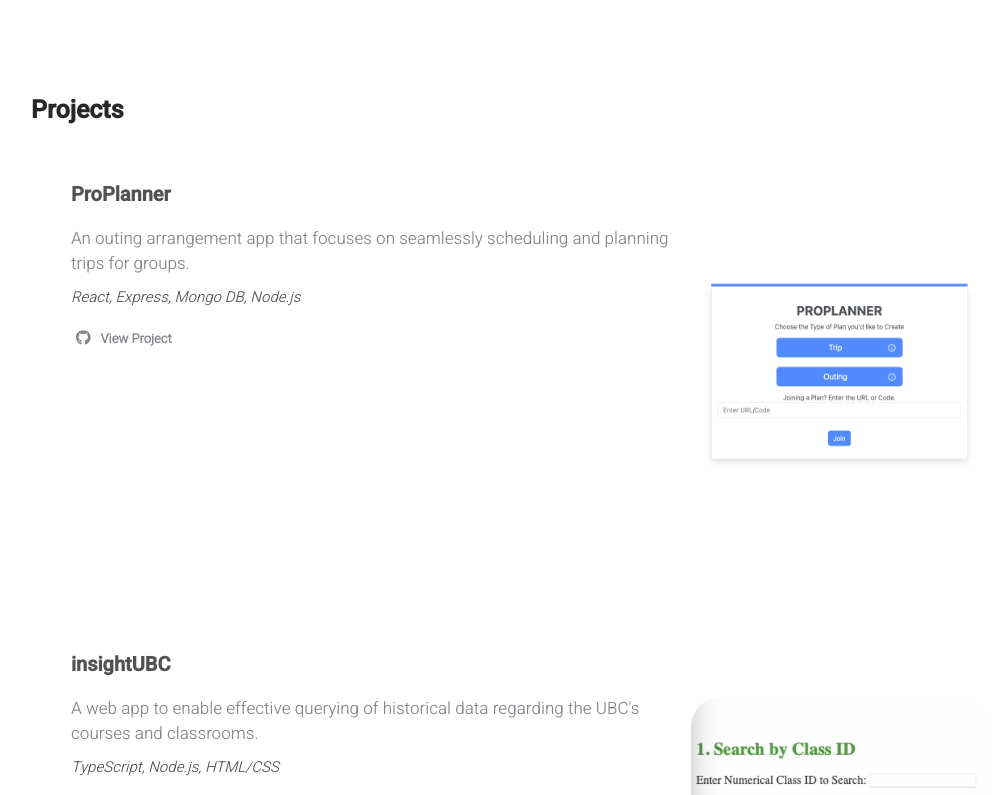
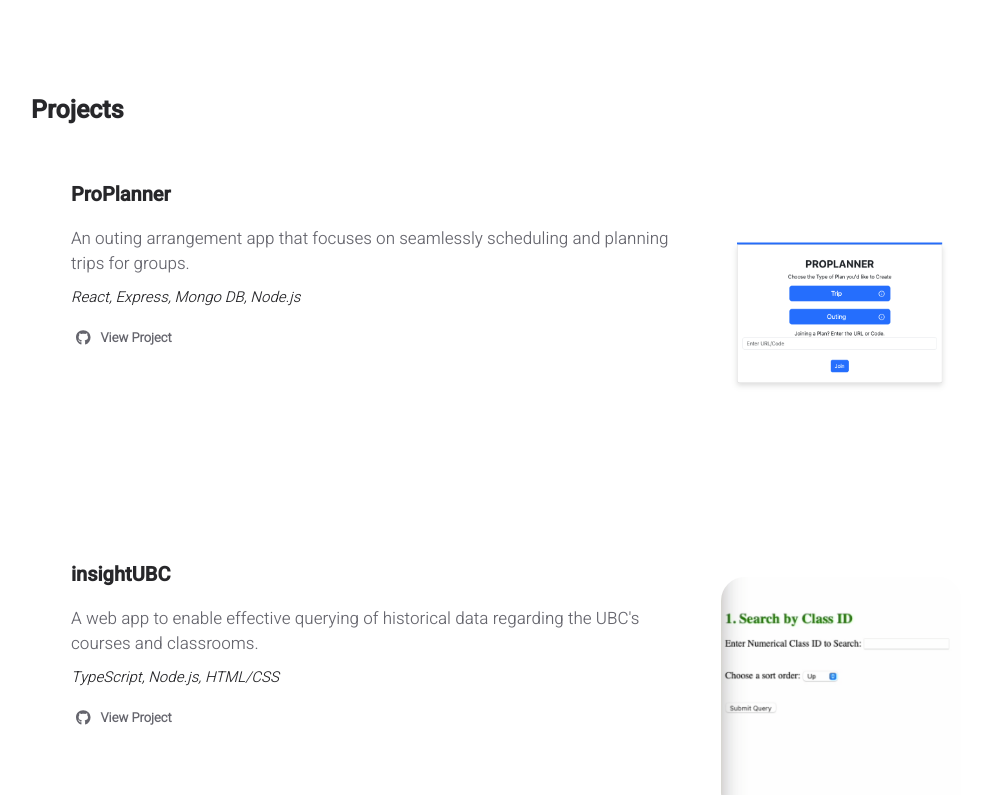
Before and after one commit to heeseop-an/personal-website, a React (Create React App) app: page / in a window 1280 px wide. Shown: the part 920-1715 px from the top of the page, without its empty margins (109-1108 px from the left). Built offline with nearby package versions, Linux system fonts and the light colour scheme.

Commit message:
fix alignment

```diff
--- a/src/components/homepage/Project.jsx
+++ b/src/components/homepage/Project.jsx
@@ -9,7 +9,7 @@ const Project = (props) => {
 
     return (
         <React.Fragment>
-            <div className="project">
+            {/*<div className="project">*/}
             <div className="project-container">
                 <div className="project-main">
                     <div className="project-left-side">
@@ -38,7 +38,7 @@ const Project = (props) => {
                     </div>
                 </div>
             </div>
-            </div>
+            {/*</div>*/}
         </React.Fragment>
     );
 };
--- a/src/components/homepage/styles/About.css
+++ b/src/components/homepage/styles/About.css
@@ -30,7 +30,7 @@
 
 .about-image-container {
 	width: 370px;
-	margin-left: 100px;
+	/*margin-left: 100px;*/
 }
 
 .about-image-wrapper {
--- a/src/components/homepage/styles/Project.css
+++ b/src/components/homepage/styles/Project.css
@@ -1,30 +1,30 @@
 @import "../../../data/globalStyles.css";
 
+.project-container:hover {
+    background: #fafafa;
+    opacity: 1;
+    transition: background-color 0.3s ease-in-out;
+}
+
+.project-container:hover .project-link {
+    color: var(--link-color);
+    transition: color 0.3s ease-in-out;
+}
+
 .project {
-    mix-blend-mode: normal;
+    /*mix-blend-mode: normal;*/
     border-radius: 20px;
     opacity: 0.8;
     height: 100%;
 }
 
-.project a {
+.project-container a {
     text-decoration: none;
-}
-
-
-.project:hover {
-    background: #fafafa;
-    opacity: 1;
-    transition: background-color 0.3s ease-in-out;
-}
-
-.project:hover .project-link {
-    color: var(--link-color);
-    transition: color 0.3s ease-in-out;
 }
 
 .project-container {
     display: flex;
+    border-radius: 20px;
     flex-direction: column;
     padding: 30px;
 }
@@ -34,22 +34,49 @@
 }
 
 .project-left-side {
-    flex-basis: 900px;
+    /*flex-basis: 900px;*/
 }
 
 .project-right-side {
     display: flex;
     flex-direction: column;
-    flex-basis: 300px;
-    align-items: center;
-    margin-top: 30px;
+    /*flex-basis: 300px;*/
+    /*align-items: center;*/
+    /*margin-top: 30px;*/
 }
 
 .project-image-container {
-    width: 100%; /* Adjust the width as needed */
-    max-width: 300px; /* Add this line to limit the image width */
-    align-self: flex-start;
+    width: 300px;
+    /*max-width: 300px;*/
+    /*align-self: flex-start;*/
 }
+
+.project-image-wrapper {
+    /*display: flex;*/
+    /*justify-content: center;*/
+    /*align-items: center;*/
+    overflow: hidden;
+    border-radius: 10%;
+    margin: 30px;
+    /*width: auto; !* Adjust the width as needed *!*/
+    /*height: auto; !* Adjust the height as needed *!*/
+    /*max-width: 100%;*/
+}
+
+.project-image-wrapper img {
+    /*display: flex;*/
+    /*max-width: 100%;*/
+    /*max-height: 100%;*/
+    /*width: auto;*/
+    /*height: auto;*/
+    /*border-radius: 10%;*/
+    /*margin-top: 30px;*/
+    /*overflow: hidden;*/
+    display: block;
+    width: 100%;
+}
+
+
 
 .project-logo {
     width: 30px;
@@ -59,25 +86,7 @@
     width: 100%;
 }
 
-.project-image-wrapper {
-    display: flex;
-    justify-content: center;
-    align-items: center;
-    overflow: hidden;
-    border-radius: 10%;
-    margin: 30px auto;
-    width: 300px; /* Adjust the width as needed */
-    height: 300px; /* Adjust the height as needed */
-    max-width: 100%;
-}
 
-.project-image-wrapper img {
-    display: block;
-    max-width: 100%;
-    max-height: 100%;
-    width: auto;
-    height: auto;
-}
 
 .project-title {
     font-family: var(--secondary-font);
@@ -102,11 +111,12 @@
 
 .project-link {
     display: flex;
-    align-items: center;
+    /*align-items: center;*/
     color: var(--secondary-color);
     font-size: 13px;
     padding-top: 20px;
-    margin-top: auto;
+    /*padding-right: 460px;*/
+    /*margin-right: 460px;*/
 }
 
 .project-link-icon {
@@ -140,10 +150,6 @@
 }
 
 @media (max-width: 600px) {
-    .project {
-        height: 300px;
-    }
-
     .project-container {
         padding-top: 60px;
     }
```
Lines whose indentation alone changed are shown as unchanged.
